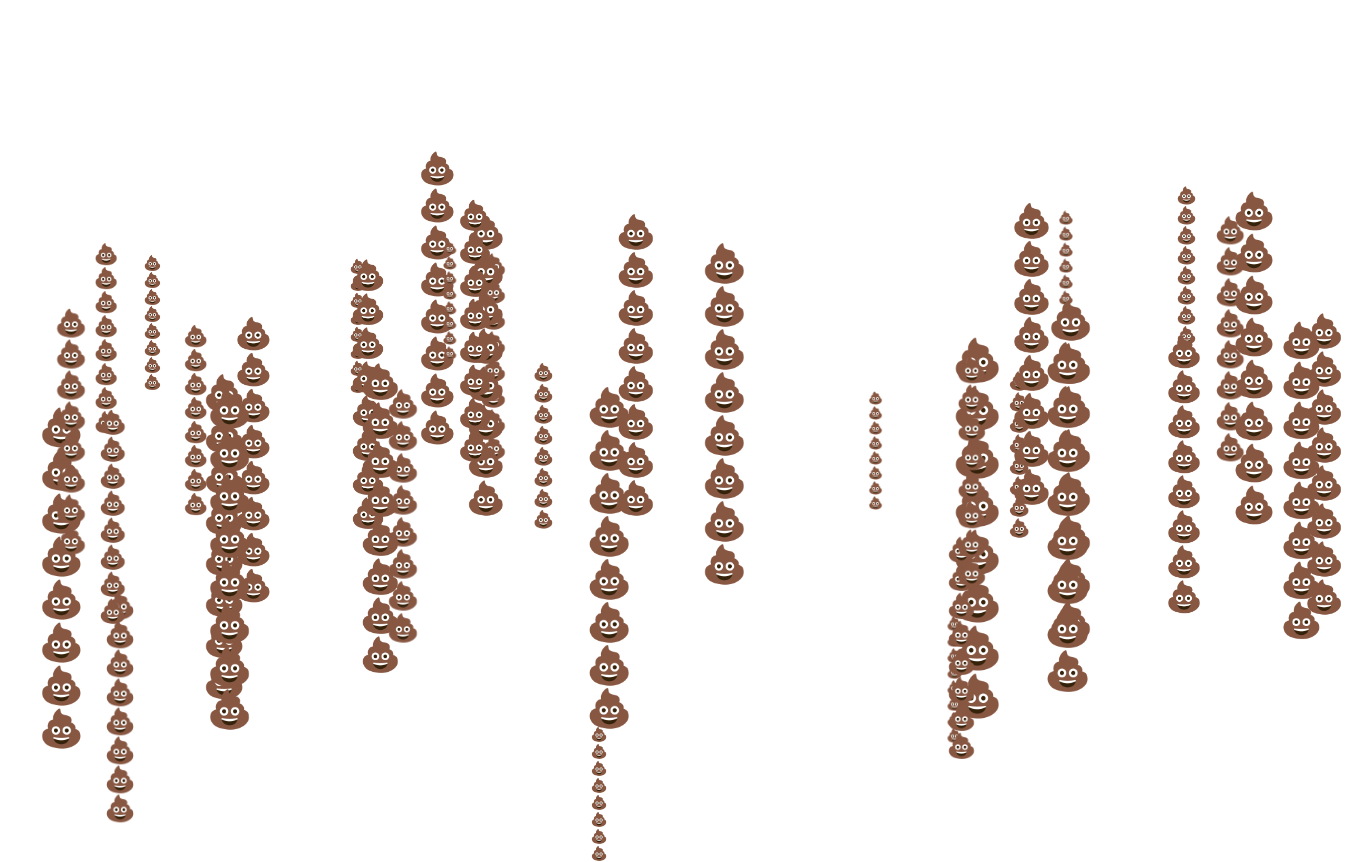
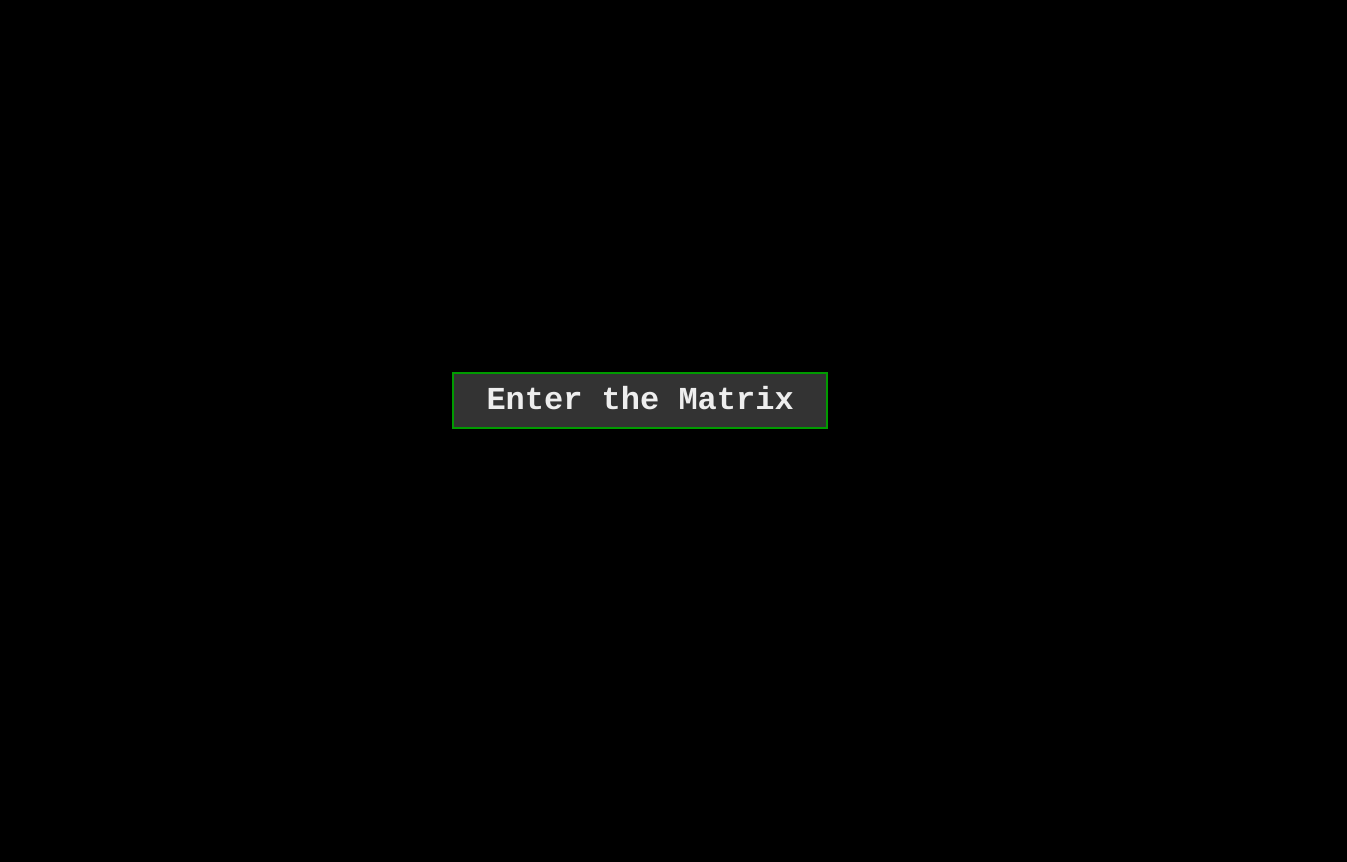
Before and after one commit to zero0Halo/wgac, a React (Create React App) app: page / in a window 1280 px wide. Shown: the whole page, 1347 px wide, since content can reach past the window. After the commit the page ends 800 px from the top, so only its background shows below. Built offline with nearby package versions, Linux system fonts and the light colour scheme; the HTML template or start-up script is replaced by a standard one.

Commit message:
feat: pretty much works

```diff
--- a/public/index.html
+++ b/public/index.html
@@ -11,6 +11,7 @@
     }
 
     html {
+      background: black;
       height: 100%;
     }
 
--- a/src/App.js
+++ b/src/App.js
@@ -1,20 +1,40 @@
-import {useMemo} from 'react';
+import { useState } from 'react';
 import useRefDimensions from "./useRefDimensions";
+import useTimer, { ACTIONS } from "./useTimer";
+import useWaterfallState from "./useWaterfallState";
 import styled, { css, keyframes } from 'styled-components';
 
 const StyledApp = styled('div')`
+  display: flex;
+  justify-content: center;
+  align-items: center;
   min-height: 100vh;
   padding: 0;
 `;
 
 const slideIn = keyframes`
-    from {
-      transform: translateY(0%);
-    }
+    0% { transform: translateY(-10vh); opacity: 0; }
+    10% { opacity: 0.9; }
+    100% { opacity: 0; transform: translateY(100vh); }
+`;
 
-    to {
-      transform: translateY(100vh);
-    }
+const StyledStartButton = styled('button').attrs({ type: 'button'})`
+  border: solid rgb(0, 155, 0) 2px;
+  background-color: #333;
+  box-shadow: 0.5rem 0.5rem 0.5rem rgba(0, 0, 0, 0.5);
+  color: #eee;
+  cursor: pointer;
+  font-family: Courier;
+  font-size: 2rem;
+  font-weight: bold;
+  padding: 0.5rem 2rem;
+  position: relative;
+  transition: all 250ms;
+  z-index: 1;
+
+  &:hover {
+    border-color: rgb(0, 255, 0);
+  }
 `;
 
 const StyledPooLine = styled('div')`
@@ -22,44 +42,54 @@
     font-size: ${lineWidth * 0.75}px;
     width: ${lineWidth}px;
   `}
+  filter: hue-rotate(80deg);
   height: auto;
   left: ${({leftPosition}) => leftPosition}px;
   overflow: hidden;
   position: absolute;
+  text-shadow: 0px 0px 5px rgb(0, 255, 0);
   top: ${({topPosition}) => topPosition}px;
+
   animation-duration: ${({animationSpeed}) => animationSpeed}s;
   animation-fill-mode: forwards;
   animation-name: ${slideIn};
   animation-timing-function: linear;
+  z-index: 0;
 `;
 
 export default function App() {
-  const emoji = '💩 💩 💩 💩 💩 💩 💩 💩 ';
+  const emoji = '💩';
   const lineWidthBase = 32;
   const lineVariance = 8;
-  const [appRef, appRefDimensions, node] = useRefDimensions();
+  const [runMatrix, setRunMatrix] = useState(false);
+  const [appRef, appRefDimensions] = useRefDimensions();
+  const [data, addLineData] = useWaterfallState({ pageWidth: appRefDimensions.width, lineVariance, lineWidthBase });
+  const { timerDispatch } = useTimer({
+    autoStart: false,
+    autoRestart: true,
+    callback: () => new Promise((resolve) => { addLineData(); resolve(); }),
+    callbackImmediately: false,
+    duration: 4,
+  });
 
-  const waterfallData = useMemo(() => {
-    if (node) {
-      const numOfColumns = Math.floor(appRefDimensions.width / lineWidthBase);
-      const data = [...new Array(Math.floor(numOfColumns))].map((_, i) => ({
-        animationSpeed: Math.random() * lineWidthBase + lineVariance,
-        leftPosition: Math.random() * (appRefDimensions.width + lineWidthBase),
-        lineWidth: Math.random() * (lineWidthBase + lineVariance) + (lineWidthBase / 2),
-        topPosition: Math.random() * (lineWidthBase * lineVariance),
-      }));
-
-      return data;
+  const handleClick = () => {
+    if (runMatrix) {
+      setRunMatrix(false);
+      timerDispatch({ type: ACTIONS.STOP_TIMER });
+    } else {
+      setRunMatrix(true);
+      timerDispatch({ type: ACTIONS.START_TIMER, payload: 4 });
     }
-    return [];
-
-  }, [appRefDimensions.width, node])
+  }
 
   return (
     <StyledApp ref={appRef}>
-      {waterfallData.map((data, i) => (
+      <StyledStartButton onClick={handleClick}>{runMatrix ? 'Nevermind...' : 'Enter the Matrix'}</StyledStartButton>
+
+      {/* I know, the key isn't really unique despite what we talked about in the interview. */}
+      {runMatrix && data.map(({emojiCount, ...data}, i) => (
         <StyledPooLine key={`line-${i}`} {...data}>
-          {emoji}
+          {[...new Array(emojiCount)].map(() => emoji).join(' ')}
         </StyledPooLine>
       ))}
 
--- /dev/null
+++ b/src/useTimer.js
@@ -0,0 +1,87 @@
+// TODO: I don't believe this will work outside of the immediate need of this project. It expects
+// to be run with a callback function, autoRestart set to true and autoStart set to true. It's a
+// decent start though.
+import { useCallback, useEffect, useReducer, useRef } from 'react';
+
+export const ACTIONS = {
+  PAUSE_TIMER: 'PAUSE_TIMER',
+  RESUME_TIMER: 'RESUME_TIMER',
+  START_TIMER: 'START_TIMER',
+  STOP_TIMER: 'STOP_TIMER',
+  UPDATE_COUNT: 'UPDATE_COUNT',
+};
+
+const initialState = {
+  count: null,
+  timerRunning: false,
+  timerStopped: false,
+};
+
+function reducer(state, { type, payload }) {
+  switch (type) {
+    case ACTIONS.PAUSE_TIMER:
+      return { ...state, timerRunning: false, timerStopped: true };
+    case ACTIONS.RESUME_TIMER:
+      return { ...state, timerRunning: true, timerStopped: false };
+    case ACTIONS.START_TIMER:
+      return { count: payload, timerRunning: true, timerStopped: false };
+    case ACTIONS.STOP_TIMER:
+      return { ...initialState, timerRunning: false, timerStopped: true };
+    case ACTIONS.UPDATE_COUNT:
+      return { ...state, count: payload };
+    default:
+      return state;
+  }
+}
+
+export default function useTimer({
+  duration,
+  autoRestart = false,
+  autoStart = false,
+  callback,
+  callbackImmediately,
+}) {
+  const [state, dispatch] = useReducer(reducer, initialState);
+  const timerRef = useRef(null);
+  const isFirstRender = useRef(true);
+
+  const tick = useCallback(() => {
+    timerRef.current = setInterval(() => {
+      dispatch({ type: ACTIONS.UPDATE_COUNT, payload: state.count - 1 });
+    }, 1000);
+  }, [state]);
+
+  useEffect(() => {
+    if (isFirstRender.current && autoStart) {
+      isFirstRender.current = false;
+      if (typeof callback === 'function' && callbackImmediately) {
+        (async () => await callback())();
+      }
+      dispatch({ type: ACTIONS.START_TIMER, payload: duration });
+    }
+
+    if (state.count === 0) {
+      if (typeof callback === 'function') {
+        (async () => await callback())();
+      }
+      dispatch({ type: autoRestart ? ACTIONS.START_TIMER : ACTIONS.STOP_TIMER, payload: duration });
+    }
+
+    if (state.timerRunning) {
+      tick();
+    }
+
+    return () => clearInterval(timerRef.current);
+  }, [
+    autoRestart,
+    autoStart,
+    callback,
+    callbackImmediately,
+    duration,
+    state.count,
+    state.timerRunning,
+    tick,
+  ]);
+
+  return { ...state, timerDispatch: dispatch };
+}
--- /dev/null
+++ b/src/useWaterfallState.js
@@ -0,0 +1,32 @@
+import { useCallback, useEffect, useState } from 'react';
+
+export default function useWaterfallState({ pageWidth, lineWidthBase, lineVariance }) {
+  const [data, setData] = useState([]);
+
+  const createLineData = useCallback(() => ({
+    animationSpeed: Math.random() * lineWidthBase + lineVariance,
+    leftPosition: Math.random() * (pageWidth + lineWidthBase),
+    lineWidth: Math.random() * (lineWidthBase + lineVariance) + (lineWidthBase / 2),
+    emojiCount: Math.floor(Math.random() * lineVariance + (lineVariance / 2)),
+    topPosition: Math.random() * (lineWidthBase * lineVariance),
+  }),[lineVariance, lineWidthBase, pageWidth]);
+
+  const addLineData = useCallback(() => {
+    setData((prevData) => {
+      for (let a = 0; a < lineVariance; a++) {
+        prevData.push(createLineData());
+      }
+      return prevData;
+    })
+  }, [createLineData, lineVariance]);
+
+  useEffect(() => {
+    if (!data.length && pageWidth) {
+      const numOfColumns = Math.floor(pageWidth / lineWidthBase);
+      const initialData = [...new Array(Math.floor(numOfColumns))].map(() => createLineData());
+      setData(initialData);
+    }
+  }, [createLineData, data.length, lineWidthBase, pageWidth]);
+
+  return [data, addLineData];
+}
```
